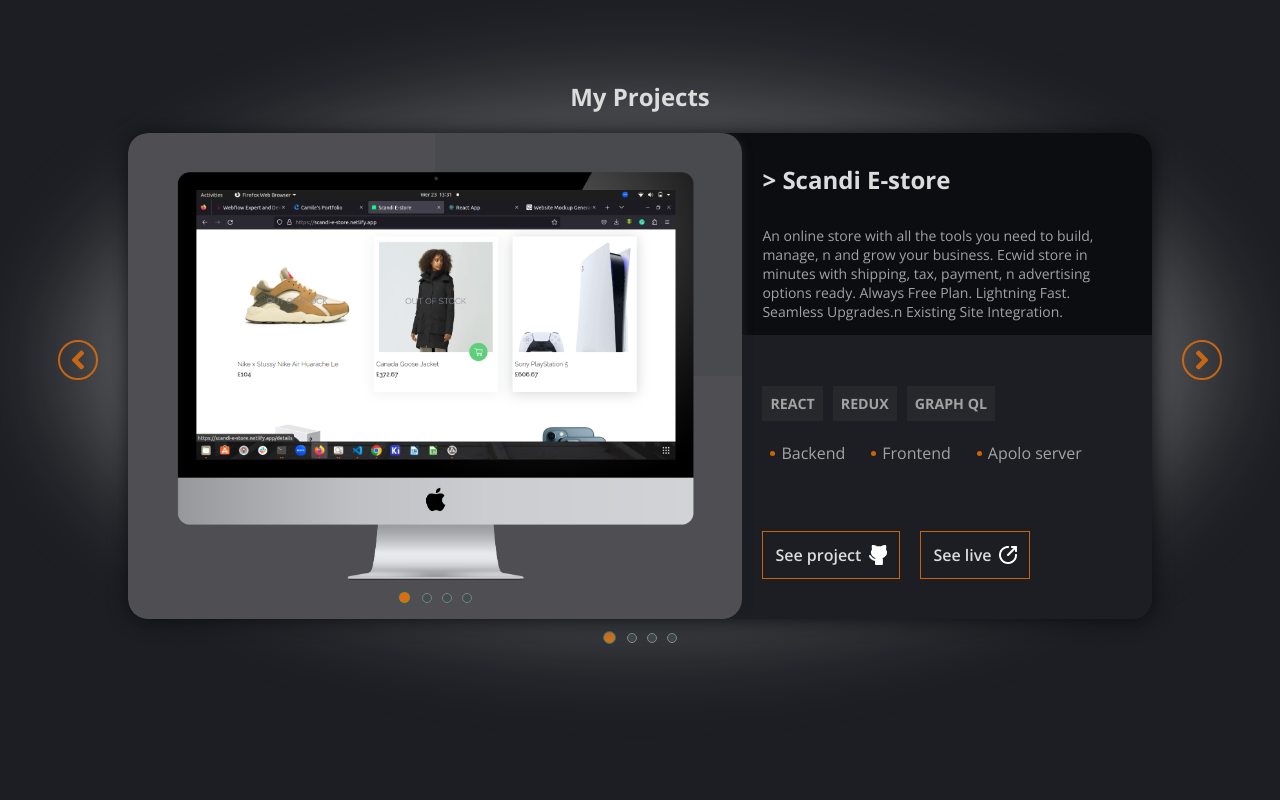
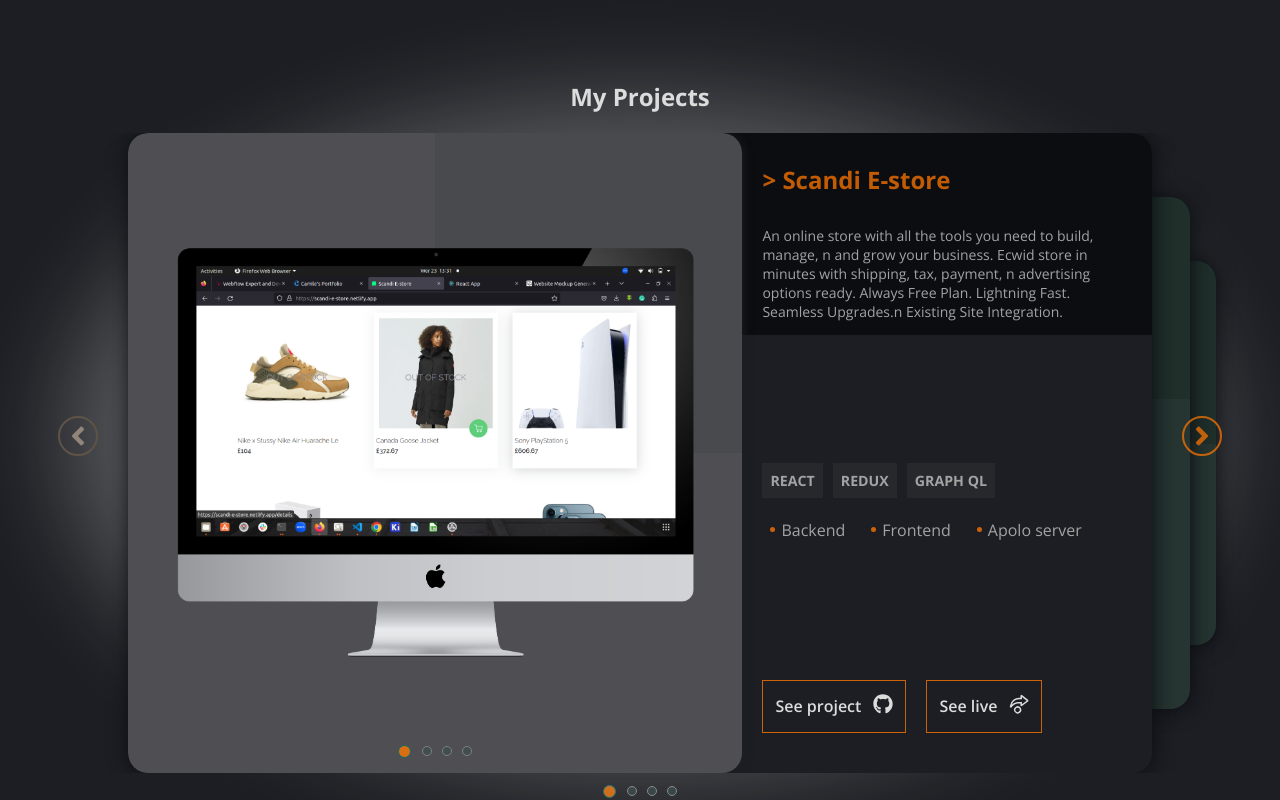
Before and after one commit to camilevahviraki/portfolio-camile, a React (Create React App) app: page / in a window 1280 px wide. Shown: the part 1540-2340 px from the top of the page. Built offline with nearby package versions, Linux system fonts and the light colour scheme.

Commit message:
Update projects component

```diff
--- a/src/pages/projects/project.js
+++ b/src/pages/projects/project.js
@@ -1,12 +1,15 @@
 import React from 'react';
+import { FaGithub } from 'react-icons/fa';
+import { VscLiveShare } from 'react-icons/vsc';
 import ImageSilder from '../../reusables/images_slider/ImageSilder';
-import githubImg from '../../images/GithubPopUp.png';
-import liveImg from '../../images/IconLivePopUp.png';
 import './projects.css';
 
 const Project = (props) => {
   const {
     project,
+    classComponent,
+    style,
+    languageKey,
   } = props;
 
   const {
@@ -20,6 +23,12 @@
   } = project;
 
   return (
+    <div draggable className={`card-project ${classComponent}`} style={style}>
+      {
+        classComponent !== 'activeCard'
+          ? <div className="gray-shadow" />
+          : <></>
+      }
       <div className="project-wrapper">
         <div className="project-dark-backround" />
         <div className="project-image-container">
@@ -46,22 +55,19 @@
               ))}
             </ul>
             <div className="project-buttons-live">
+              <a href={project_link} target="_blanck" rel="noreferrer">
+                {languageKey === 0 ? 'See project' : 'Voir project'}
+                <span className="see-live-icon">
+                  <FaGithub />
+                </span>
+              </a>
               <a href={live_link} target="_blanck" rel="noreferrer">
-              See project
-              <img
-                src={githubImg}
-                alt=""
-                className="project-buttons-live-icon"
-              />
+                {languageKey === 0 ? 'See live' : 'Voir Live'}
+                <span className="see-live-icon">
+                  <VscLiveShare />
+                </span>
               </a>
-            <a href={project_link} target="_blanck" rel="noreferrer">
-              See live
-              <img
-                src={liveImg}
-                alt=""
-                className="project-buttons-live-icon"
-              />
-            </a>
+            </div>
           </div>
         </div>
       </div>
--- a/src/pages/projects/projects.css
+++ b/src/pages/projects/projects.css
@@ -8,9 +8,68 @@
     background-color: #1c1e23;
 }
 
+.project-wrapp-slider {
+    position: relative;
+    width: 100%;
+    overflow: hidden;
+    display: flex;
+    height: 80vh;
+    align-items: center;
+    justify-content: center;
+}
+
+.card-project {
+  position: absolute;
+  height: 38vw;
+  width: 80%;
+  max-height: 80vh;
+}
+
+.gray-shadow {
+    position: absolute;
+    width: 100%;
+    height: 100%;
+    background-color: #2c453a9e;
+    border-radius: 20px;
+    z-index: 8;
+}
+
+.activeCard {
+    position: absolute;
+    z-index: 9;
+  }
+
+.secondActive {
+    position: absolute;
+    z-index: 8;
+  }
+
+  .right-card {
+    right: 7%;
+    /* animation: rightcard 1s ease-in-out 5ms 1 normal forwards; */
+  }
+
+  .left-card {
+    left: 7%;
+    /* animation: leftcard 1s ease-in-out 5ms 1 normal forwards; */
+  }
+
+  .thirdActive {
+    position: absolute;
+    z-index: 7;
+  }
+
+  .right-card2 {
+    right: 5%;
+  }
+
+  .left-card2 {
+    left: 5%;
+  }
+
 .project-wrapper{
-    width: 80%;
-    min-height: 38vw;
+    width: 80vw;
+    min-height: 100%;
     /* max-height: calc(); */
     border-radius: 20px;
     position: relative;
@@ -19,6 +78,7 @@
     z-index: 5;
     box-shadow: 1px 1px 20px #0b0d11;
     overflow: hidden;
+    margin-right: 30px;
 }
 
 .project-dark-backround {
@@ -68,7 +128,7 @@
 
 .project-title {
     margin: 30px auto;
-    color: #dcdcdc;
+    color: #ff7700bf;
     margin-left: 20px;
 }
 
@@ -199,6 +259,18 @@
     z-index: 10;
 }
 
+.locked {
+    color: #918478!important;
+    border: 2px solid #5f5348!important;
+    background-color: transparent!important;
+    cursor: default;
+}
+
+.locked:hover {
+    color: #5f5348;
+    border: 2px solid #5f5348;
+}
+
 .project-next-button:hover {
     border: 2px solid #ff7700;
     color: #ff7700;
@@ -212,3 +284,18 @@
 .next-project {
     right: 4.5%;
 }
+
+.pro-pro-test {
+    width: 90%;
+    height: 200px;
+    margin-right: 30px;
+    border: 1px solid red;
+    /* position: absolute; */
+    overflow: auto;
+    position: relative;
+}
+
+.see-live-icon {
+    margin-left: 12px;
+    font-size: 20px;
+}
--- a/src/pages/projects/projects.js
+++ b/src/pages/projects/projects.js
@@ -11,44 +11,25 @@
 const Projects = () => {
   const dispatch = useDispatch();
   const projectsLis = projectsList();
-  const [projectKey, setProjectKey] = useState(0);
+
+  const [activekey, setActiveKey] = useState(1);
+  const [startX, setStartX] = useState(0);
+  const [endX, setEndX] = useState(0);
+  const [size2L, setSize2L] = useState(80);
+  const [size3L, setSize3L] = useState(60);
+  const [size2R, setSize2R] = useState(80);
+  const [size3R, setSize3R] = useState(60);
+  const [position, setPosition] = useState('10%');
+
   const language = useSelector((state) => state.languageReducer);
   const ref1 = useRef(null);
   const ref2 = useRef(null);
-  const nextProject = () => {
-    if (projectKey + 1 < projectsLis.length) {
-      setProjectKey(projectKey + 1);
-      dispatch(resetImageShown(0));
-    }
-  };
-
-  const previousProject = () => {
-    if (projectKey - 1 >= 0) {
-      setProjectKey(projectKey - 1);
-      dispatch(resetImageShown(0));
-    }
-  };
 
   const pageInView = useSelector((state) => state.pageInViewReducer);
   const isInViewport1 = useIsInViewport(ref1);
   const isDotsInViewPort = useIsInViewport(ref2);
 
-  document.onkeydown = (e) => {
-    e = e || window.event;
-    if (e.keyCode === 39 || e.keyCode === '39') {
-      if (isDotsInViewPort) {
-        nextProject();
-      }
-    } else if (e.keyCode === 37 || e.keyCode === '37') {
-      if (isDotsInViewPort) {
-        previousProject();
-      }
-    }
-  };
-
-  const {
-    projects,
-  } = pageInView;
+  const { projects } = pageInView;
 
   if (isInViewport1 && !projects) {
     dispatch(setPageInView({
@@ -62,6 +43,99 @@
     }));
   }
 
+  const handleNextCard = () => {
+    if (activekey < projectsLis.length) {
+      setActiveKey(activekey + 1);
+    }
+    dispatch(resetImageShown(0));
+  };
+
+  const handlePreviousCard = () => {
+    if (activekey > 1) {
+      setActiveKey(activekey - 1);
+    }
+    dispatch(resetImageShown(0));
+  };
+
+  const assignClass = (key) => {
+    if (key === activekey) {
+      return 'activeCard';
+    } if (key === activekey + 1) {
+      return 'secondActive right-card';
+    } if (key === activekey - 1) {
+      return 'secondActive left-card';
+    } if (key === activekey + 2) {
+      return 'thirdActive right-card2';
+    } if (key === activekey - 2) {
+      return 'thirdActive left-card2';
+    }
+    return 'hidden-card';
+  };
+
+  const assignSize = (key) => {
+    if (key === activekey) {
+      return 300;
+    } if (key === activekey + 1) {
+      return size2L;
+    } if (key === activekey - 1) {
+      return size2R;
+    } if (key === activekey + 2) {
+      return size3L;
+    } if (key === activekey - 2) {
+      return size3R;
+    }
+    return 0;
+  };
+
+  const handleDragStart = (event) => {
+    setStartX(event.clientX);
+  };
+
+  const handleDrag = (event) => {
+    const dragged = event.clientX - startX;
+    const absDragged = Math.sqrt(dragged * dragged);
+    if (dragged < 1 && dragged >= -50) {
+      setSize2L(80 + (40 * (absDragged / 50)));
+      setSize3L(60 + (40 * (absDragged / 50)));
+      setSize2R(80 - (40 * (absDragged / 50)));
+      setSize3R(60 - (40 * (absDragged / 100)));
+    } else if (dragged > 1 && dragged <= 50) {
+      setSize2L(80 - (40 * (absDragged / 50)));
+      setSize3L(60 - (40 * (absDragged / 50)));
+      setSize2R(80 + (40 * (absDragged / 50)));
+      setSize3R(60 + (40 * (absDragged / 50)));
+    }
+    setPosition(`calc(10% + ${dragged}px)`);
+  };
+
+  const handleDragEnd = (event) => {
+    setSize2L(80);
+    setSize3L(60);
+    setSize2R(80);
+    setSize3R(60);
+    setEndX(event.clientX);
+    setPosition('10%');
+    const distance = endX - startX;
+    if (distance > 100) {
+      handlePreviousCard();
+    } else if (distance < -100) {
+      handleNextCard();
+    }
+  };
+
+  document.onkeydown = (e) => {
+    e = e || window.event;
+    if (e.keyCode === 39 || e.keyCode === '39') {
+      if (isDotsInViewPort) {
+        handleNextCard();
+      }
+    } else if (e.keyCode === 37 || e.keyCode === '37') {
+      if (isDotsInViewPort) {
+        handlePreviousCard();
+      }
+    }
+  };
+
   return (
     <div className="projects_container" id="projects" ref={ref1}>
       <div className="project-back-blur" />
@@ -70,13 +144,46 @@
         language.languageKey === 0 ? 'My Projects' : 'Mes Projets'
       }
       </h2>
-      <Project project={projectsLis[projectKey]} />
+      <div
+        onDragStart={handleDragStart}
+        onDrag={handleDrag}
+        onDragEnd={handleDragEnd}
+        className="project-wrapp-slider"
+      >
+        {
+          projectsLis.map((project, key) => (
+            <Project
+              project={project}
+              classComponent={assignClass(key + 1)}
+              style={activekey === key + 1
+                ? {
+                  height: `${assignSize(key + 1)}%`,
+                  left: `${position}`,
+                }
+                : { height: `${assignSize(key + 1)}%` }}
+              key={project.name}
+              languageKey={language.languageKey}
+            />
+          ))
+        }
+      </div>
+
       <div className="image-slider-buttons-wrapper">
         <div>
-          <button className="project-next-button previous-project" onClick={previousProject}>
+          <button
+            className={activekey === 1
+              ? 'project-next-button previous-project locked'
+              : 'project-next-button previous-project'}
+            onClick={handlePreviousCard}
+          >
             <FaAngleLeft />
           </button>
-          <button className="project-next-button next-project" onClick={nextProject}>
+          <button
+            className={activekey === projectsLis.length
+              ? 'project-next-button next-project locked'
+              : 'project-next-button next-project'}
+            onClick={handleNextCard}
+          >
             <FaAngleRight />
           </button>
         </div>
@@ -86,11 +193,11 @@
         {projectsLis.map((image, id) => (
           <div
             className={
-              id === projectKey
+              id + 1 === activekey
                 ? 'image-slider-dots current-dot'
                 : 'image-slider-dots'
             }
-            onClick={() => setProjectKey(id)}
+            onClick={() => setActiveKey(id + 1)}
             key={image}
           />
         ))}
```
Lines whose indentation alone changed are shown as unchanged.
